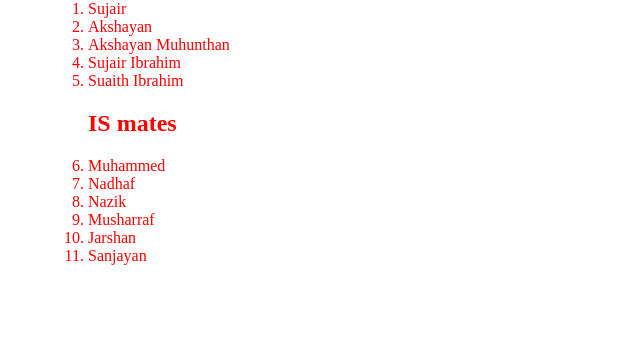
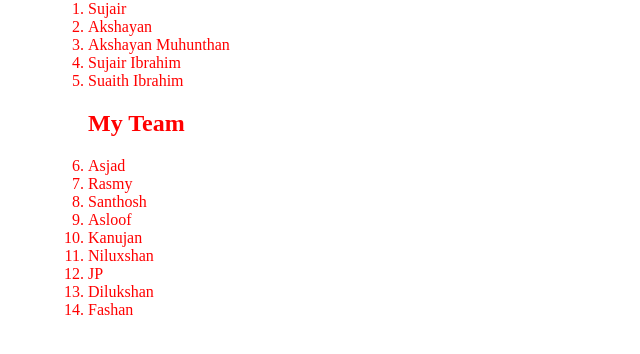
Before and after one commit to blockdeveloper25/SE4103-2024-4840, a website: page index.html in a window 1280 px wide. Shown: the part 138-492 px from the top of the page, without its empty margins (0-640 px from the left). Drawn offline with Linux system fonts and the light colour scheme.

Commit message:
added my team mates

```diff
--- a/index.html
+++ b/index.html
@@ -24,13 +24,16 @@
         <li>Sujair Ibrahim</li>
         <li>Suaith Ibrahim</li>
 
-        <h2>IS mates</h2>
-        <li>Muhammed</li>
-        <li>Nadhaf</li>
-        <li>Nazik</li>
-        <li>Musharraf</li>
-        <li>Jarshan</li>
-        <li>Sanjayan</li>
+        <h2>My Team</h2>
+        <li>Asjad</li>
+        <li>Rasmy</li>
+        <li>Santhosh</li>
+        <li>Asloof</li>
+        <li>Kanujan</li>
+        <li>Niluxshan</li>
+        <li>JP</li>
+        <li>Dilukshan</li>
+        <li>Fashan</li>
 
     </ol>
 </body>
```
